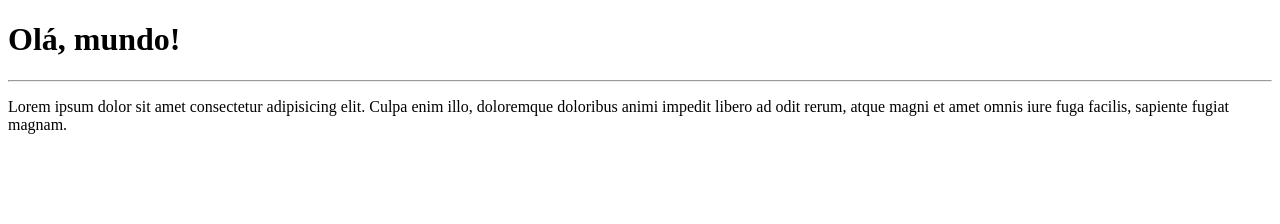
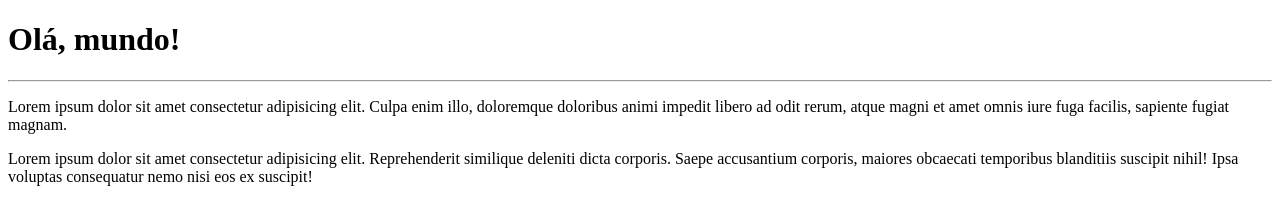
Before and after one commit to erikanilcce/Ola-Mundo, a plain HTML site: page site-exemplo/index.html in a window 1280 px wide. Drawn offline with Linux system fonts and the light colour scheme.

Commit message:
Adicionei um páragrafo

```diff
--- a/site-exemplo/index.html
+++ b/site-exemplo/index.html
@@ -10,5 +10,6 @@
     <h1>Olá, mundo! </h1>
     <hr>
     <p>Lorem ipsum dolor sit amet consectetur adipisicing elit. Culpa enim illo, doloremque doloribus animi impedit libero ad odit rerum, atque magni et amet omnis iure fuga facilis, sapiente fugiat magnam.</p>
+    <p>Lorem ipsum dolor sit amet consectetur adipisicing elit. Reprehenderit similique deleniti dicta corporis. Saepe accusantium corporis, maiores obcaecati temporibus blanditiis suscipit nihil! Ipsa voluptas consequatur nemo nisi eos ex suscipit!</p>
 </body>
 </html>
```
